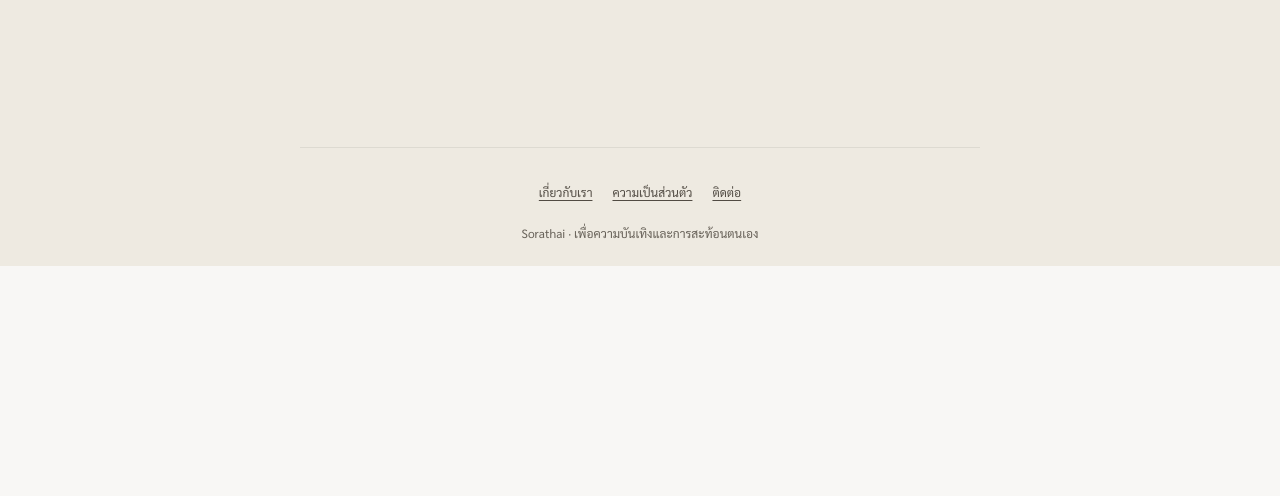
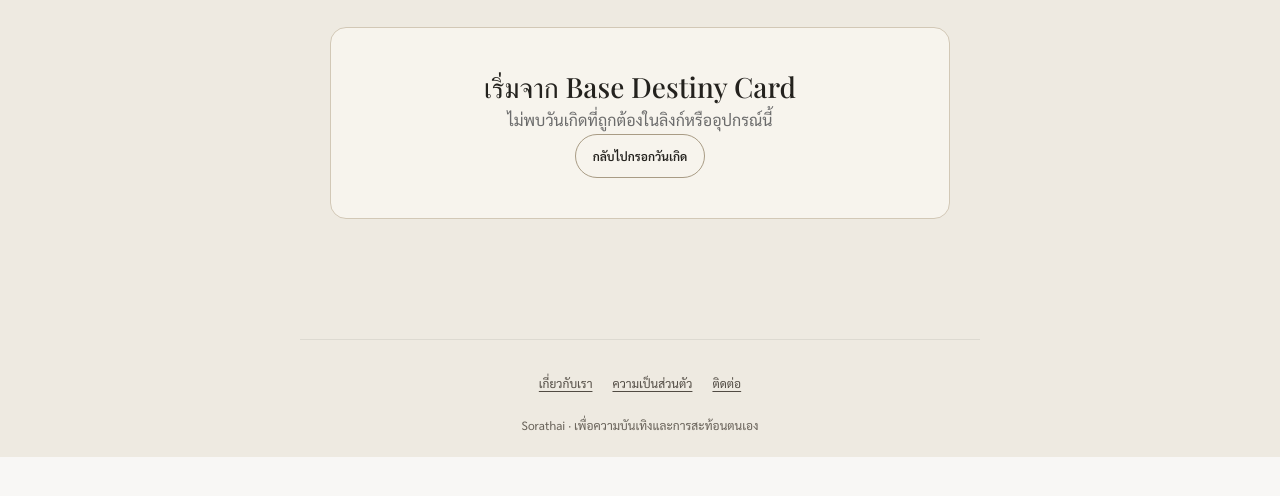
Before and after one commit to meepo1150-code/sorathai, a website: page profile.html in a window 1280 px wide. Shown: the part 316-812 px from the top of the page. Drawn offline with nearby package versions, Linux system fonts and the light colour scheme; a web font is replaced by a local one.

Commit message:
fix: initialize combined profile after dependencies

```diff
--- a/profile.html
+++ b/profile.html
@@ -45,7 +45,7 @@
 <script src="sorathai-site.js" defer></script>
 <script src="https://cdnjs.cloudflare.com/ajax/libs/html2canvas/1.4.1/html2canvas.min.js" defer></script><script src="sorathai-profile.js" defer></script><script src="sorathai-reading.js" defer></script><script src="sorathai-combined.js" defer></script>
   <script>
-  (function () { "use strict";
+  document.addEventListener("DOMContentLoaded", function () { "use strict";
     const $ = (id) => document.getElementById(id), profile = SorathaiProfile.fromLocation(location.search);
     if (!profile) { $("invalid-state").hidden = false; return; }
     const result = SorathaiCombined.synthesize(profile), base = SorathaiProfile.deriveBaseCard(profile), west = SorathaiReading.westernFor(profile.dob);
@@ -61,6 +61,6 @@
     $("explored-list").replaceChildren(...result.evidence.map((item)=>{const li=document.createElement("li"); li.innerHTML="<strong>"+item.scienceName+"</strong><span>"+item.basis+"</span>"; return li;}));
     $("reflection").textContent=result.statement;
     $("export-profile").addEventListener("click", async function(){ const status=$("live-status"); if(typeof html2canvas!=="function"){status.textContent="ไม่สามารถสร้างภาพได้ในขณะนี้";return;} status.textContent="กำลังสร้างภาพโปรไฟล์"; try{const canvas=await html2canvas($("combined-card"),{scale:2,useCORS:true,backgroundColor:"#f4f1ea",logging:false,windowWidth:Math.max(document.documentElement.clientWidth,$("combined-card").scrollWidth)});const a=document.createElement("a");a.download=SorathaiCombined.exportFilename(profile.dob);a.href=canvas.toDataURL("image/png");a.click();status.textContent="บันทึกภาพโปรไฟล์แล้ว";}catch(_){status.textContent="สร้างภาพไม่สำเร็จ กรุณาลองอีกครั้ง";}});
-  })();
+  });
   </script>
 </body></html>
```
Also changed, not shown: tests/e2e/runtime-flows.spec.js (+1 -1 lines).
